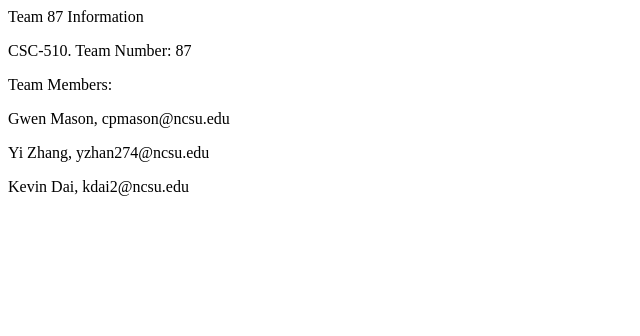
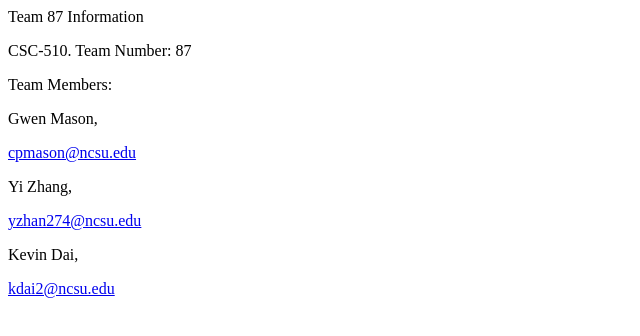
Before and after one commit to gwenmason125/git-homework, a plain HTML site: page index.html in a window 1280 px wide. Shown: the whole page, without its empty margins (0-640 px from the left). Drawn offline with Linux system fonts and the light colour scheme.

Commit message:
Completed Step 3: Added Links To Emails

```diff
--- a/index.html
+++ b/index.html
@@ -3,8 +3,8 @@
 	<body>
 		<p>CSC-510. Team Number: 87</p>
 		<p>Team Members:</p>
-		<p>Gwen Mason, cpmason@ncsu.edu</p>
-		<p>Yi Zhang, yzhan274@ncsu.edu</p>
-		<p>Kevin Dai, kdai2@ncsu.edu</p>
+		<p>Gwen Mason, </p><a href="cpmason@ncsu.edu">cpmason@ncsu.edu</a>
+		<p>Yi Zhang, </p><a href="yzhan274@ncsu.edu">yzhan274@ncsu.edu</a>
+		<p>Kevin Dai, </p><a href="kdai2@ncsu.edu">kdai2@ncsu.edu</a>
 	</body>
 </html>
```
